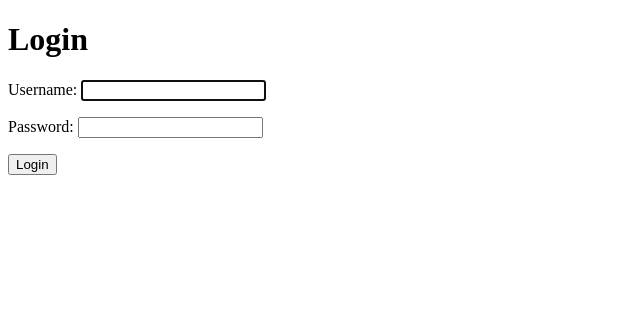
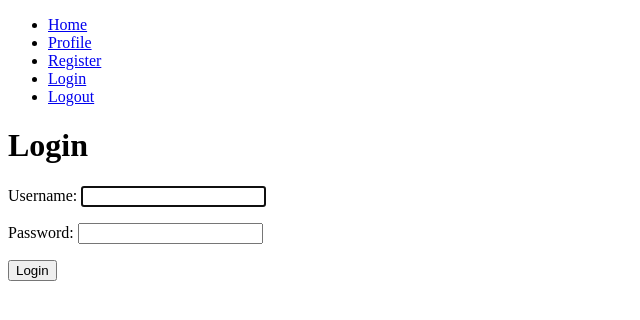
Before and after one commit to ricard-ferrero/quote-network, a Django app: page /login/ in a window 1280 px wide. Shown: the top 320 px of the page, without its empty margins (0-640 px from the left). Run offline with Django 4.2, Linux system fonts and the light colour scheme.

Commit message:
minimum navbar

```diff
--- a/quote_network/network/forms.py
+++ b/quote_network/network/forms.py
@@ -7,6 +7,8 @@ class UserRegisterForm(UserCreationForm):
     email = forms.EmailField()
     password1 = forms.CharField(label='Password', widget=forms.PasswordInput)
     password2 = forms.CharField(label='Confirm password', widget=forms.PasswordInput)
+    quote = forms.CharField(label='Quote')
+    author = forms.CharField(label='Author of the quote')
 
     class Meta:
         model = User
--- a/quote_network/network/templates/network/base.html
+++ b/quote_network/network/templates/network/base.html
@@ -7,6 +7,16 @@
     <title>{% block title %}{% endblock %}</title>
 </head>
 <body>
+
+    <nav>
+        <ul>
+            <li><a href="{% url 'network:index' %}">Home</a></li>
+            <li><a href="{% url 'network:profile' %}">Profile</a></li>
+            <li><a href="{% url 'network:register' %}">Register</a></li>
+            <li><a href="{% url 'network:login' %}">Login</a></li>
+            <li><a href="{% url 'network:logout' %}">Logout</a></li>
+        </ul>
+    </nav>
 
     {% if messages %}
         {% for message in messages %}
```
